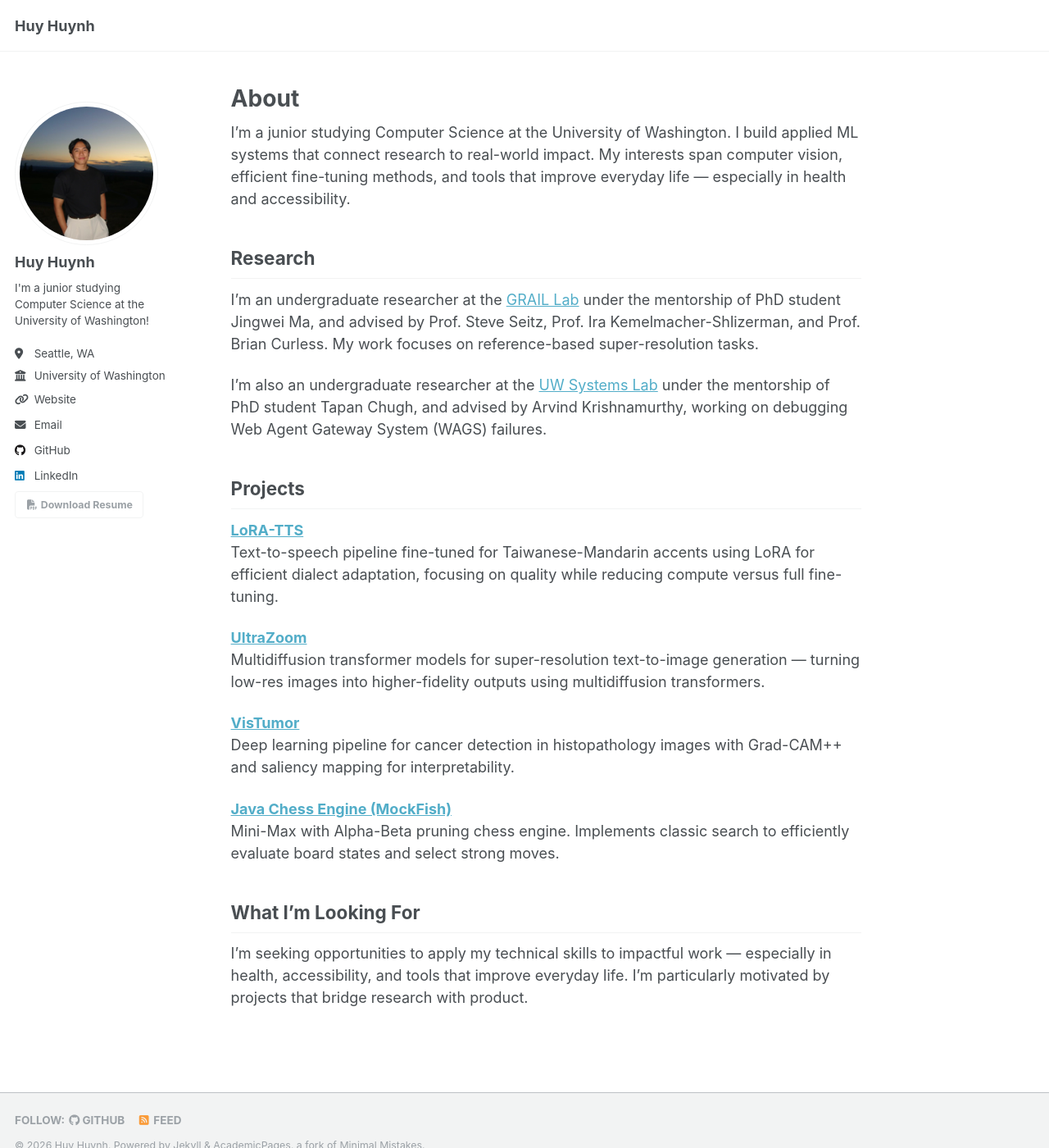
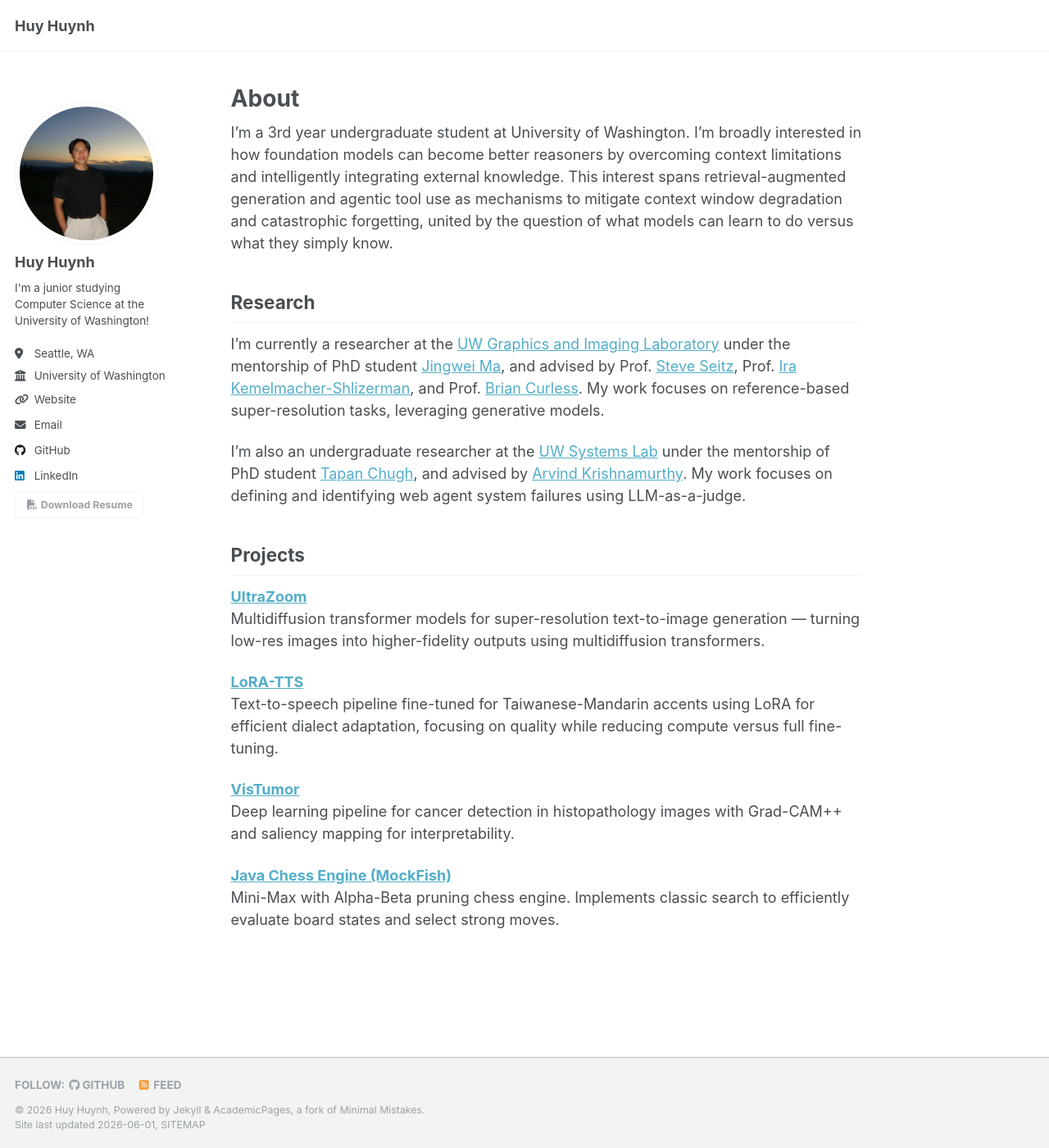
Before and after one commit to huy-cao-huynh/huy-cao-huynh.github.io, a Jekyll site: the page built from _pages/about.md, in a window 1280 px wide and 1400 px high. Shown: the whole window at 82% size. Built offline with Jekyll 4.4.1, drawn with Linux system fonts in a browser that asks for light colours.

Commit message:
Updated profile description and mentor/advisor links

```diff
--- a/_pages/about.md
+++ b/_pages/about.md
@@ -8,28 +8,24 @@ redirect_from:
   - /about.html
 ---
 
-I'm a junior studying Computer Science at the University of Washington. I build applied ML systems that connect research to real-world impact. My interests span computer vision, efficient fine-tuning methods, and tools that improve everyday life — especially in health and accessibility.
+I'm a 3rd year undergraduate student at University of Washington. I'm broadly interested in how foundation models can become better reasoners by overcoming context limitations and intelligently integrating external knowledge. This interest spans retrieval-augmented generation and agentic tool use as mechanisms to mitigate context window degradation and catastrophic forgetting, united by the question of what models can learn to do versus what they simply know.
 
 ## Research
 
-I'm an undergraduate researcher at the [GRAIL Lab](https://grail.cs.washington.edu/) under the mentorship of PhD student Jingwei Ma, and advised by Prof. Steve Seitz, Prof. Ira Kemelmacher-Shlizerman, and Prof. Brian Curless. My work focuses on reference-based super-resolution tasks.
+I'm currently a researcher at the [UW Graphics and Imaging Laboratory](https://grail.cs.washington.edu/) under the mentorship of PhD student [Jingwei Ma](https://jingweim.github.io/), and advised by Prof. [Steve Seitz](https://www.smseitz.com/), Prof. [Ira Kemelmacher-Shlizerman](https://www.irakemelmacher.com/), and Prof. [Brian Curless](https://homes.cs.washington.edu/~curless/). My work focuses on reference-based super-resolution tasks, leveraging generative models.
 
-I'm also an undergraduate researcher at the [UW Systems Lab](https://syslab.cs.washington.edu/) under the mentorship of PhD student Tapan Chugh, and advised by Arvind Krishnamurthy, working on debugging Web Agent Gateway System (WAGS) failures.
+I'm also an undergraduate researcher at the [UW Systems Lab](https://syslab.cs.washington.edu/) under the mentorship of PhD student [Tapan Chugh](https://chughtapan.github.io/), and advised by [Arvind Krishnamurthy](https://sites.google.com/cs.washington.edu/arvind). My work focuses on defining and identifying web agent system failures using LLM-as-a-judge.
 
 ## Projects
 
+**[UltraZoom](https://ultra-zoom.github.io/)**
+Multidiffusion transformer models for super-resolution text-to-image generation — turning low-res images into higher-fidelity outputs using multidiffusion transformers.
+
 **[LoRA-TTS](https://github.com/huy-cao-huynh/Lora-TTS-Efficient-Dialect-Adaptation)**
 Text-to-speech pipeline fine-tuned for Taiwanese-Mandarin accents using LoRA for efficient dialect adaptation, focusing on quality while reducing compute versus full fine-tuning.
-
-**[UltraZoom](https://ultra-zoom.github.io/)**
-Multidiffusion transformer models for super-resolution text-to-image generation — turning low-res images into higher-fidelity outputs using multidiffusion transformers.
 
 **[VisTumor](https://github.com/huy-cao-huynh/VisTumor)**
 Deep learning pipeline for cancer detection in histopathology images with Grad-CAM++ and saliency mapping for interpretability.
 
 **[Java Chess Engine (MockFish)](https://github.com/huy-cao-huynh/MockFish)**
 Mini-Max with Alpha-Beta pruning chess engine. Implements classic search to efficiently evaluate board states and select strong moves.
-
-## What I'm Looking For
-
-I'm seeking opportunities to apply my technical skills to impactful work — especially in health, accessibility, and tools that improve everyday life. I'm particularly motivated by projects that bridge research with product.
```
